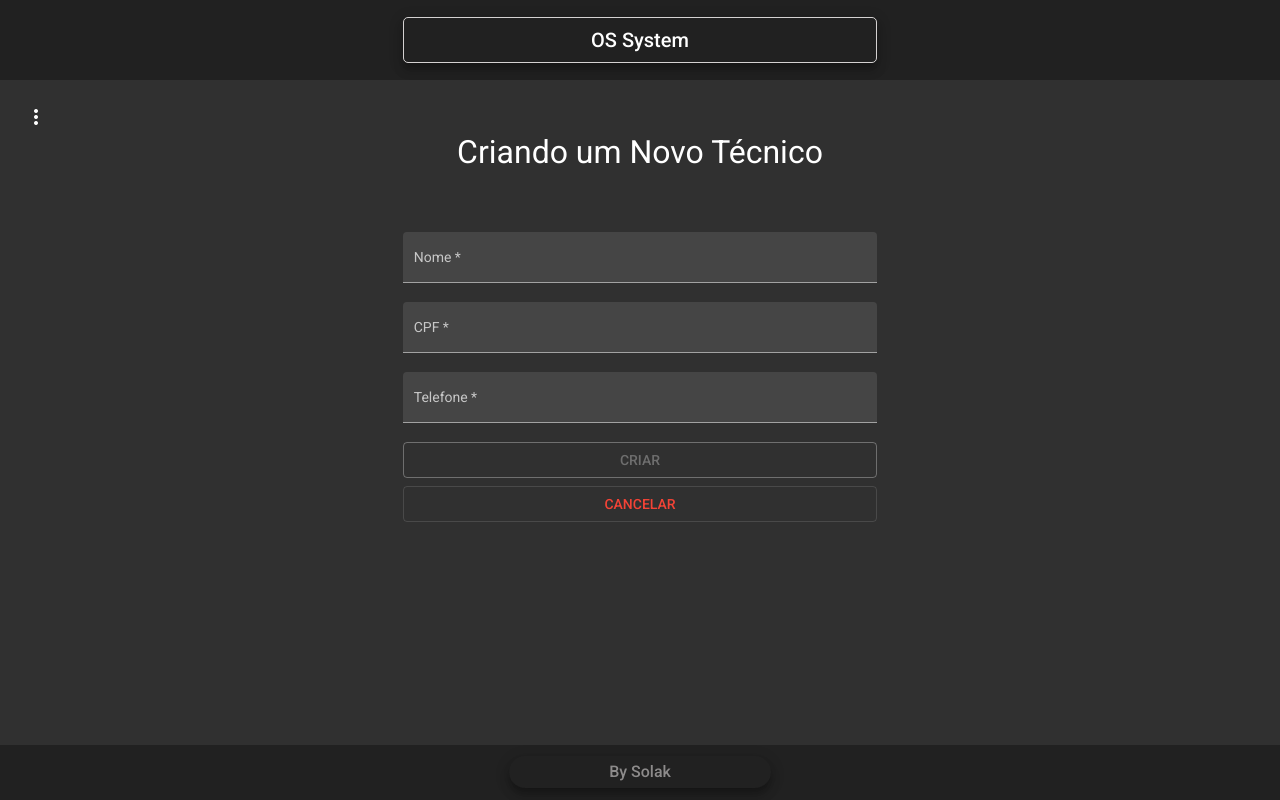
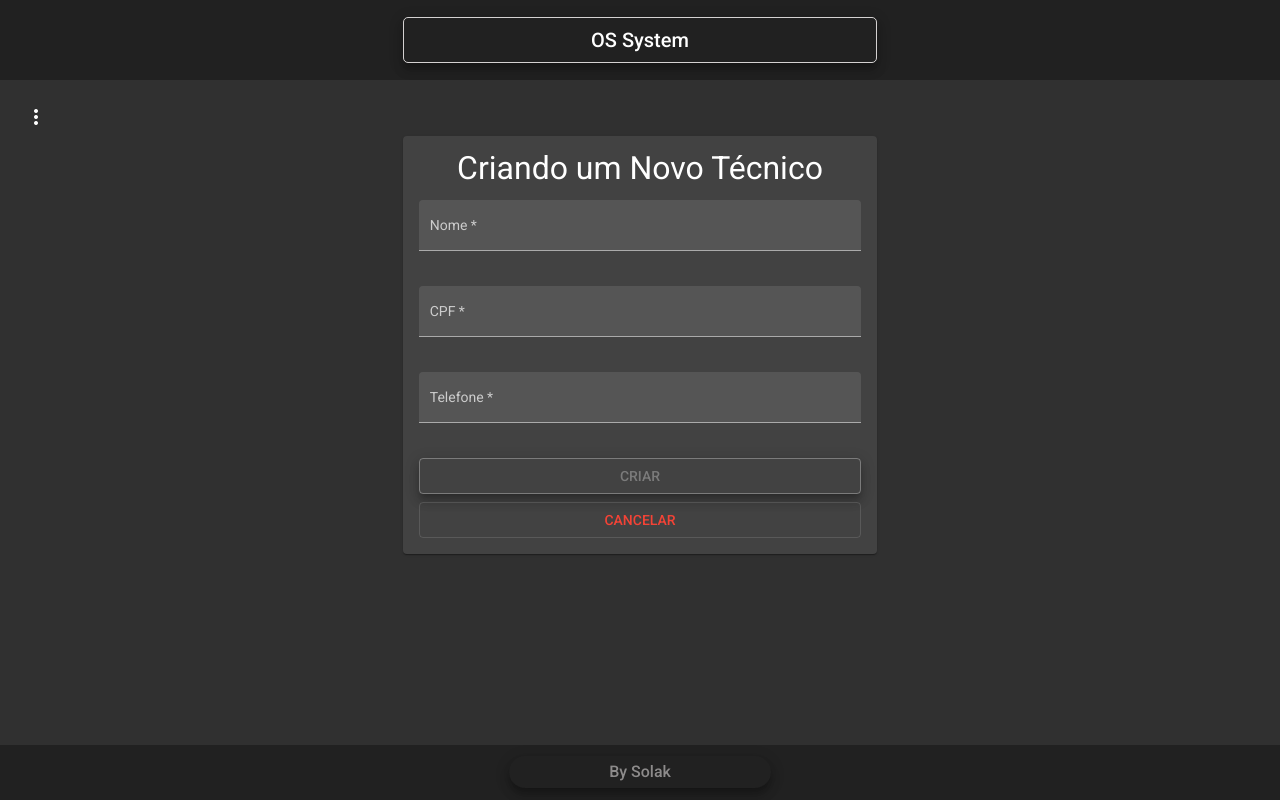
Before and after one commit to WagnerSolak/dicas_de_um_dev_os_front, an Angular app: page /tecnico/create in a window 1280 px wide. Built offline with nearby package versions, Linux system fonts and the light colour scheme.

Commit message:
Ajustado CREATE e READ de Tecnico

```diff
--- a/src/app/views/components/tecnico/tecnico-create/tecnico-create.component.css
+++ b/src/app/views/components/tecnico/tecnico-create/tecnico-create.component.css
@@ -1,16 +1,19 @@
 .form{
     width: 37%;
     margin: auto;
+
 }
 
 h1{
     text-align: center;
     font-size: 2rem;
-    margin-bottom: 4rem;
+
 }
 
 .full-width{
     width: 100%;
+    margin-bottom: 1rem;
+
 }
 
 button{
--- a/src/app/views/components/tecnico/tecnico-create/tecnico-create.component.html
+++ b/src/app/views/components/tecnico/tecnico-create/tecnico-create.component.html
@@ -1,4 +1,5 @@
-<form class="form">
+<form class="form" >
+    <mat-card>
     <h1>Criando um Novo Técnico</h1>
     <mat-form-field class="full-width" appearance="fill">
       <mat-label>Nome</mat-label>
@@ -21,7 +22,10 @@
         <mat-error *ngIf="telefone.invalid">{{ errorValidTelefone() }}</mat-error>
       </mat-form-field>
 
-      <button (click)="create()" [disabled]="errorValidName() || errorValidCpf() || errorValidTelefone()"
-      mat-stroked-button color="basic">CRIAR</button>
-      <button (click)="cancel()" class="cancelar" mat-stroked-button color="warn">CANCELAR</button>
+
+
+      <button class="mat-elevation-z8" (click)="create()" [disabled]="errorValidName() || errorValidCpf() || errorValidTelefone()" mat-stroked-button color="basic">CRIAR</button>
+      <button class="mat-elevation-z8" (click)="cancel()" class="cancelar" mat-stroked-button color="warn">CANCELAR</button>
+
+    </mat-card>
 </form>
--- a/src/app/views/components/tecnico/tecnico-read/tecnico-read.component.css
+++ b/src/app/views/components/tecnico/tecnico-read/tecnico-read.component.css
@@ -23,3 +23,7 @@
 table{
   width: 100%;
 }
+
+#edit {
+  color: blueviolet;
+}
--- a/src/app/views/components/tecnico/tecnico-read/tecnico-read.component.html
+++ b/src/app/views/components/tecnico/tecnico-read/tecnico-read.component.html
@@ -7,28 +7,38 @@
 
     <table mat-table [dataSource]="dataSource">
 
-      <!-- Position Column -->
+      <!-- ID Column -->
       <ng-container matColumnDef="id">
         <th mat-header-cell *matHeaderCellDef> ID </th>
         <td mat-cell *matCellDef="let element"> {{element.id}} </td>
       </ng-container>
 
-      <!-- Name Column -->
+      <!-- Nome Column -->
       <ng-container matColumnDef="nome">
         <th mat-header-cell *matHeaderCellDef> Nome </th>
         <td mat-cell *matCellDef="let element"> {{element.nome}} </td>
       </ng-container>
 
-      <!-- Weight Column -->
+      <!-- CPF Column -->
       <ng-container matColumnDef="cpf">
         <th mat-header-cell *matHeaderCellDef> CPF </th>
         <td mat-cell *matCellDef="let element"> {{element.cpf}} </td>
       </ng-container>
 
-      <!-- Symbol Column -->
+      <!-- Telephone Column -->
       <ng-container matColumnDef="telefone">
         <th mat-header-cell *matHeaderCellDef> Telefone </th>
         <td mat-cell *matCellDef="let element"> {{element.telefone}} </td>
+      </ng-container>
+
+      <!-- Ações Column -->
+      <ng-container matColumnDef="action">
+        <th mat-header-cell *matHeaderCellDef> Ações </th>
+        <td mat-cell *matCellDef="let element">   </td>
+          <a routerLink="">
+            <i id="edit" class="material-icons">edit</i>
+          </a>
+
       </ng-container>
 
       <tr mat-header-row *matHeaderRowDef="displayedColumns"></tr>
--- a/src/app/views/components/tecnico/tecnico-read/tecnico-read.component.ts
+++ b/src/app/views/components/tecnico/tecnico-read/tecnico-read.component.ts
@@ -14,7 +14,7 @@ export class TecnicoReadComponent implements AfterViewInit {
 
   tecnicos: Tecnico[] = [];
 
-  displayedColumns: string[] = ['id', 'nome', 'cpf', 'telefone'];
+  displayedColumns: string[] = ['id', 'nome', 'cpf', 'telefone', 'action'];
   dataSource = new MatTableDataSource<Tecnico>(this.tecnicos);
 
   @ViewChild(MatPaginator) paginator!: MatPaginator;
```
